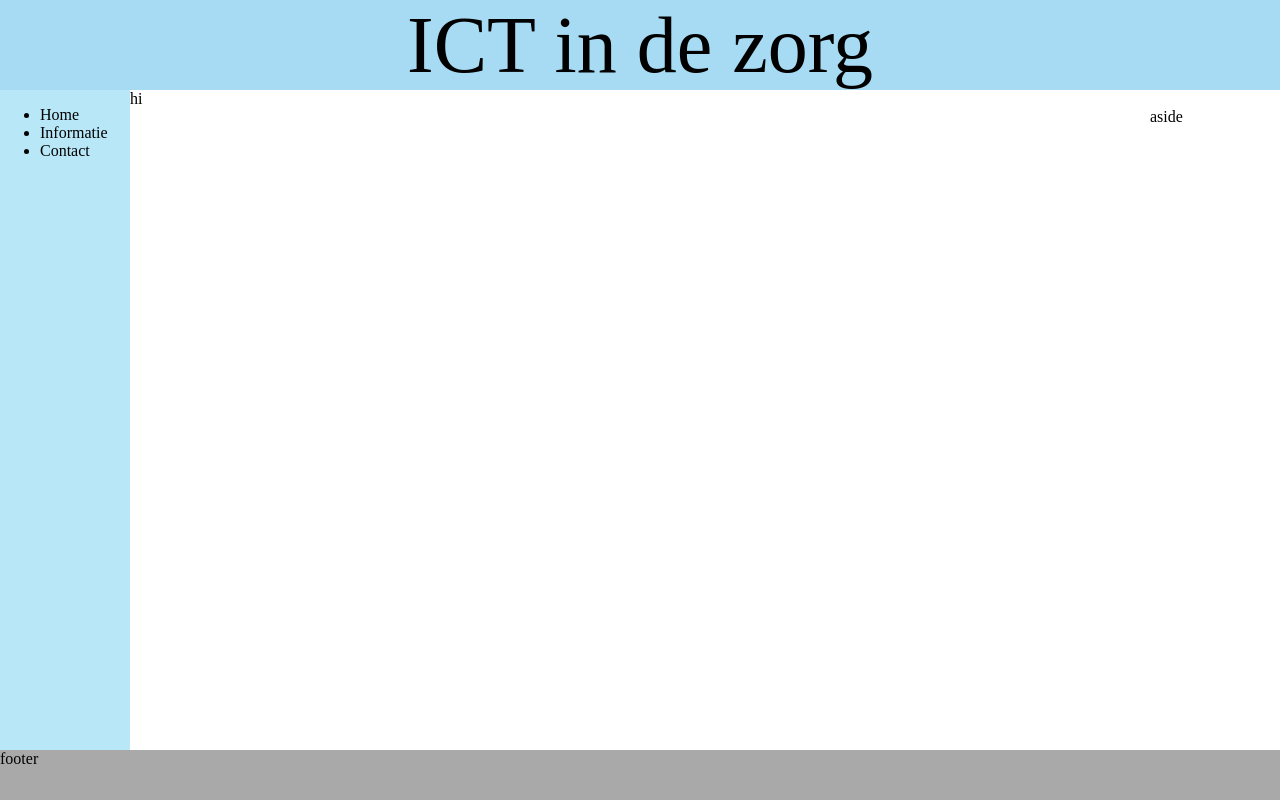
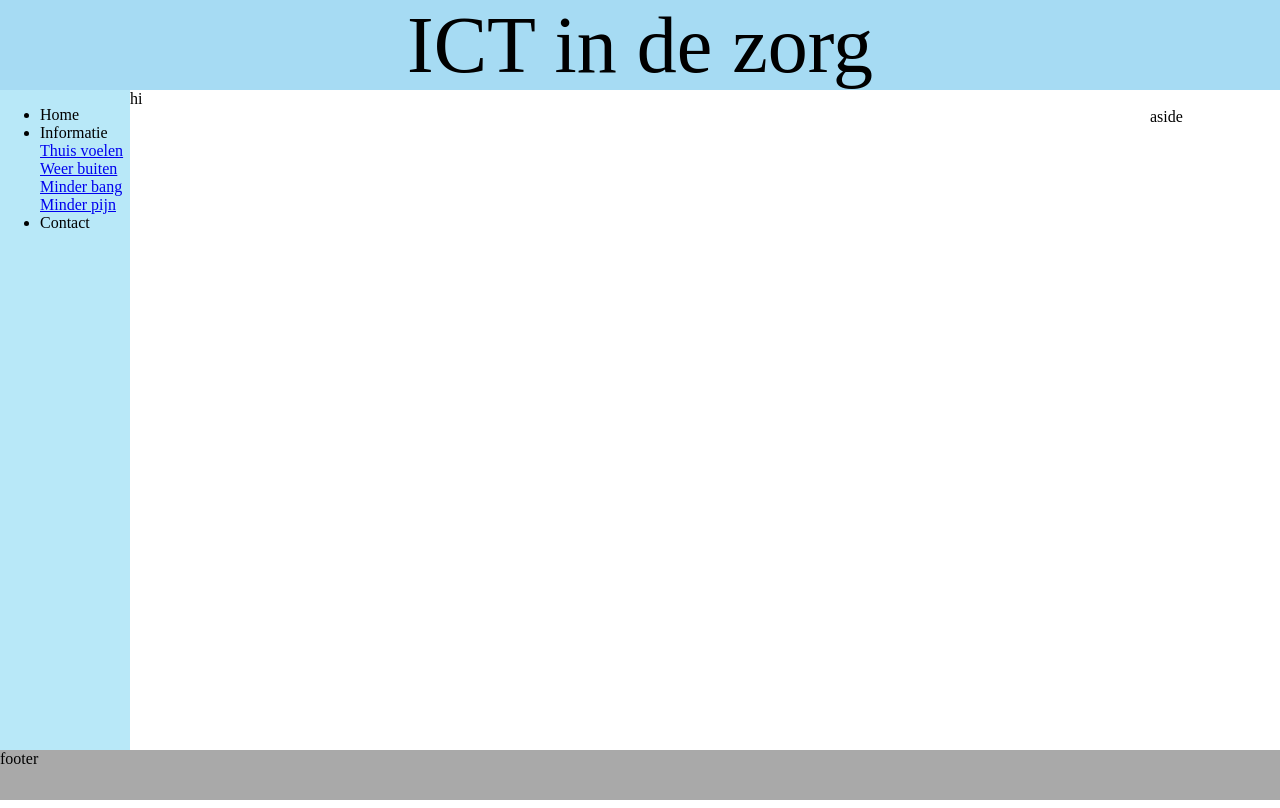
Before and after one commit to lynnxg/IT-in-de-zorg, a plain HTML site: page index.html in a window 1280 px wide. Drawn offline with Linux system fonts and the light colour scheme.

Commit message:
begin verschillende pagina's

```diff
--- a/index.html
+++ b/index.html
@@ -13,6 +13,10 @@
       <ul>
         <li> Home </li>
         <li> Informatie </li>
+        <a href="./one.html">Thuis voelen</a>
+        <a href="./two.html">Weer buiten</a>
+         <a href="./three.html">Minder bang</a>
+         <a href="./four.html">Minder pijn</a>
         <li> Contact </li>
       </ul>
       </nav>
```
Also changed, not shown: four.html (added), one.html (added), three.html (added), two.html (added).
